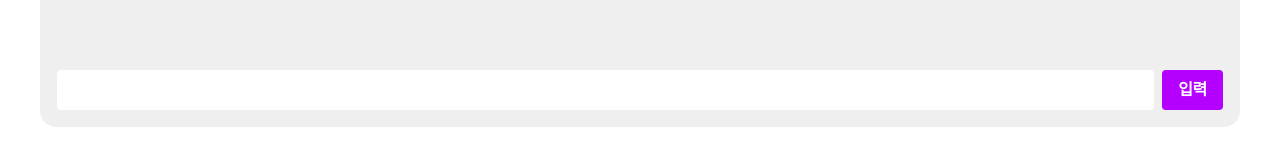
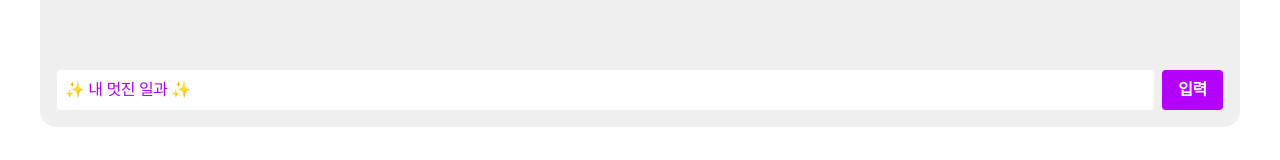
Before and after one commit to DuetoPark/react-project, a React (Create React App) app: page /todo in a window 1280 px wide. Shown: the part 577-737 px from the top of the page. Built offline with nearby package versions, Linux system fonts and the light colour scheme.

Commit message:
🐛 저장 전에  trim() 설정

```diff
--- a/src/Todo/Component/AddForm.jsx
+++ b/src/Todo/Component/AddForm.jsx
@@ -14,7 +14,7 @@ export default function AddForm({_index, setIndex, todoDispatch}) {
     setIndex(prev => prev + 1);
 
     // _toDoList 변경
-    todoDispatch({type: 'added', _id: _index, _content, _isDone: false});
+    todoDispatch({type: 'added', _id: _index, _content: _content.trim(), _isDone: false});
 
     // .todo-input 초기화
     $input.current.value = '';
@@ -27,6 +27,7 @@ export default function AddForm({_index, setIndex, todoDispatch}) {
         type="text"
         name='todo'
         className={styles.input}
+        placeholder='✨ 내 멋진 일과 ✨'
       />
 
       <button type='submit' className={styles['submit-btn']}>입력</button>
```
